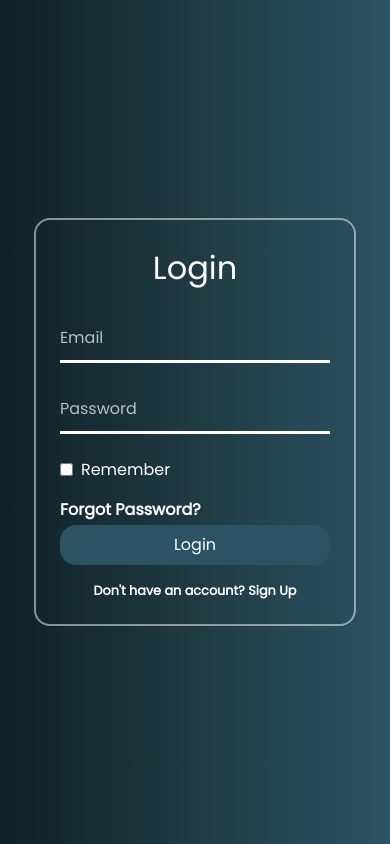
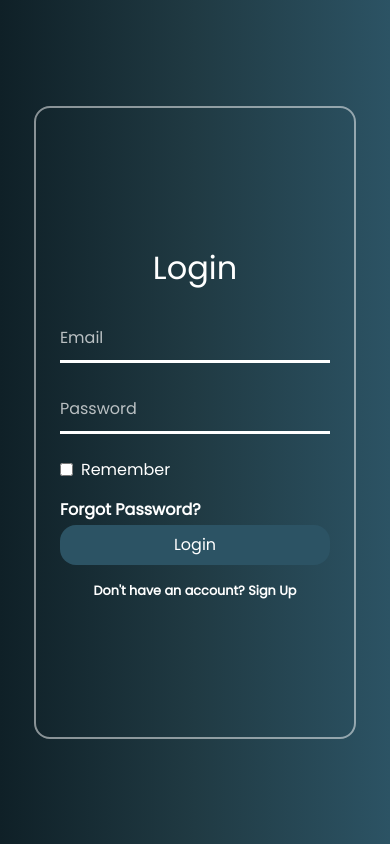
Before and after one commit to Tayyabkhalid993/LoginPage1, a Next.js app: page / in a window 390 px wide. Built offline with nearby package versions, Linux system fonts and the light colour scheme.

Commit message:
incresing sec height

```diff
--- a/src/app/globals.css
+++ b/src/app/globals.css
@@ -135,6 +135,7 @@ button:hover {
     section {
         padding: 1.5rem 1.5rem; /* Reduce padding within the section on small screens */
         max-width: 90%; /* Scale the section width to fit smaller screens */
+        height: 75vh;
     }
 
     h1 {
--- a/src/app/layout.tsx
+++ b/src/app/layout.tsx
@@ -5,7 +5,7 @@ import "./globals.css";
 const inter = Poppins({ subsets: ["latin"], weight:'400' });
 
 export const metadata: Metadata = {
-  title: "Create Next App",
+  title: "Login Page",
   description: "Generated by create next app",
 };
 
```
